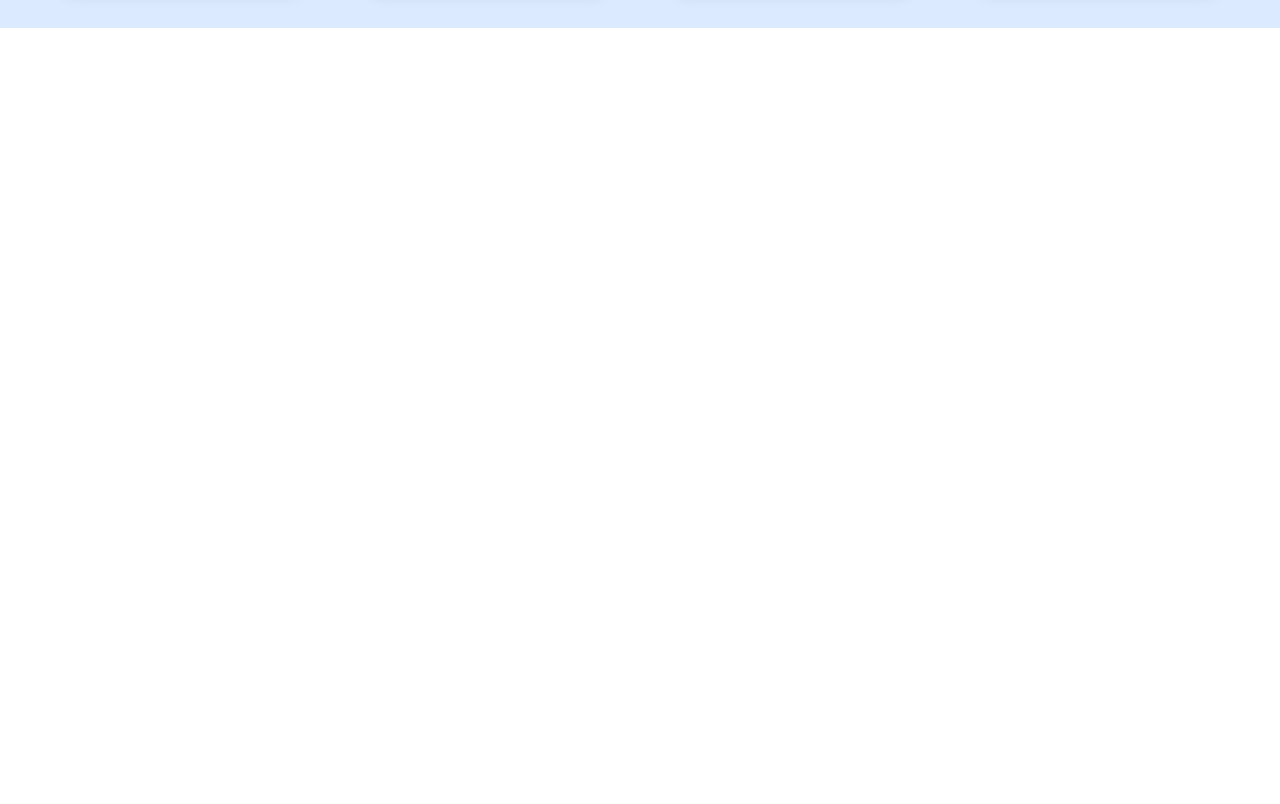
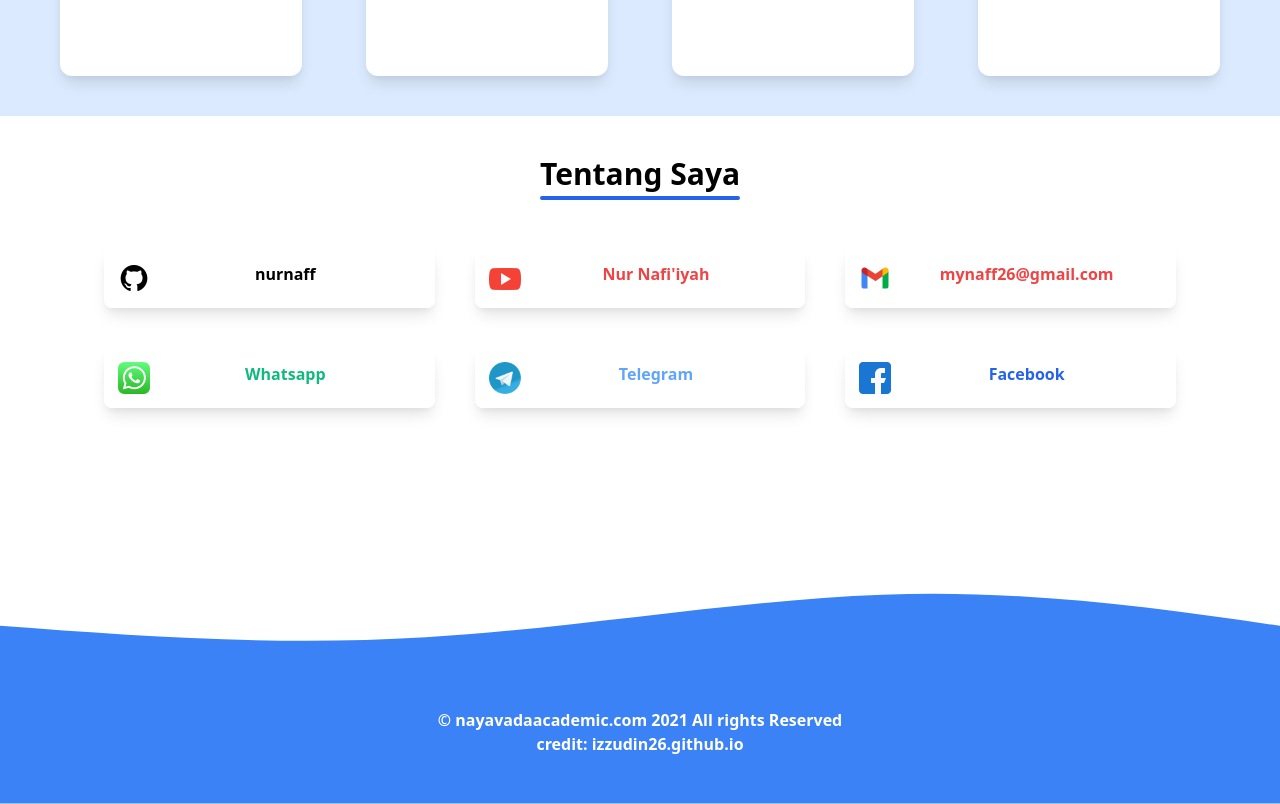
Before and after one commit to izzudin26/redesign-nayavadaacademic.com, a Vue app: page / in a window 1280 px wide. Shown: the part 1896-2700 px from the top of the page. Before the commit the page ends 1924 px from the top, so only its background shows below. Built offline with nearby package versions, Linux system fonts and the light colour scheme.

Commit message:
merge all components

```diff
--- a/src/App.vue
+++ b/src/App.vue
@@ -1,19 +1,28 @@
 <template>
-  <div id="app">
+  <div id="app" class="transform transition-all duration-1000">
+    <Header />
     <Main />
     <PaketKursus />
+    <Social />
+    <Footer />
   </div>
 </template>
 
 <script>
+import Header from "./components/header.vue";
 import Main from "./components/main.vue";
 import PaketKursus from "./components/packet.vue";
+import Social from "./components/social.vue";
+import Footer from "./components/footer.vue";
 
 export default {
   name: "App",
   components: {
+    Header,
     Main,
     PaketKursus,
+    Social,
+    Footer,
   },
 };
 </script>
```
